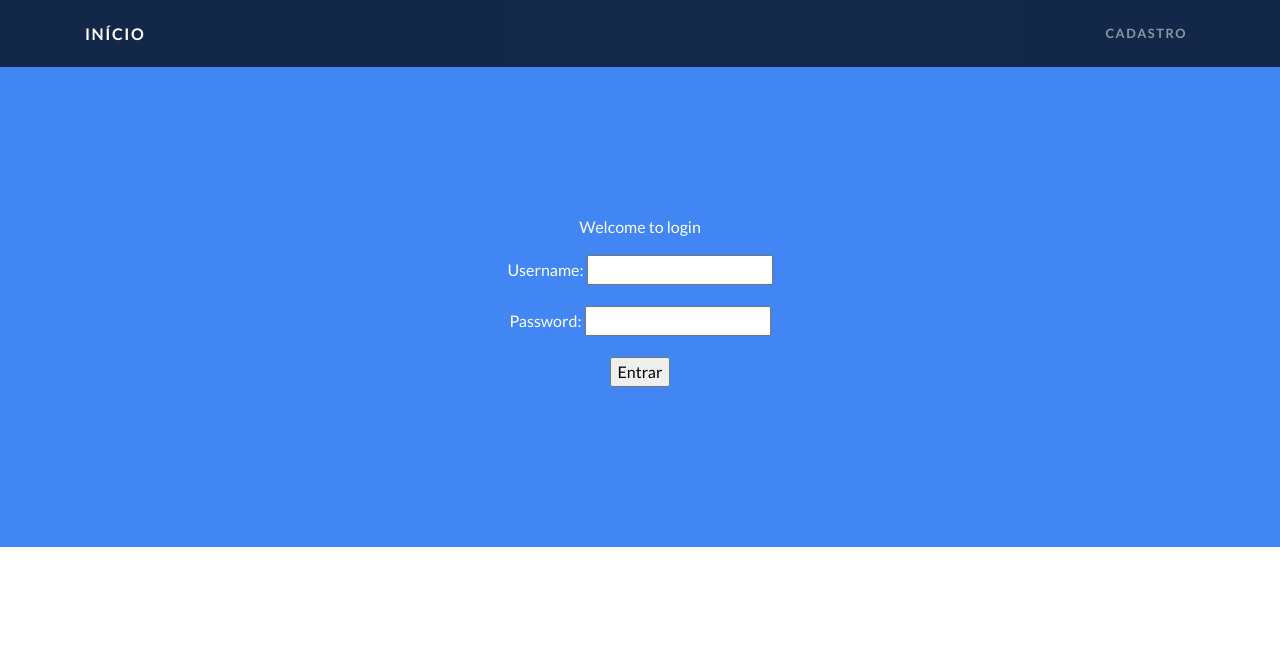
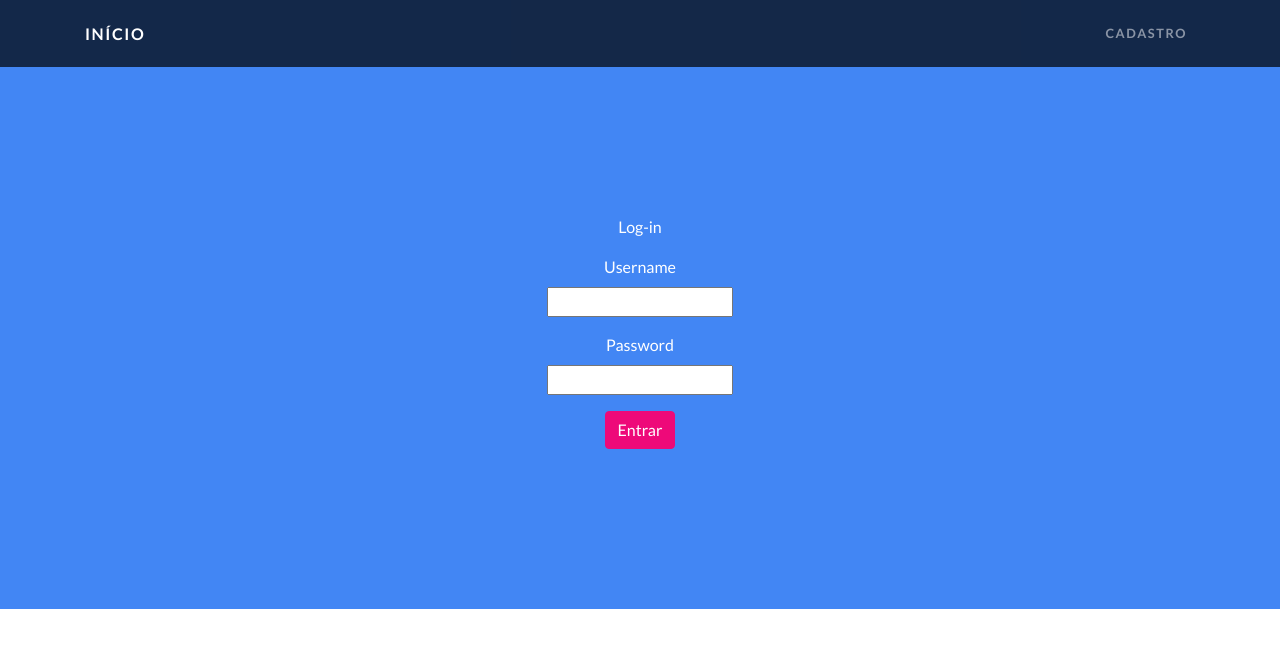
Before and after one commit to LICA-UFAL/djtwapp, a Django app: page /accounts/login/ in a window 1280 px wide. Shown: the top 648 px of the page. Run offline with Django 3.2, Linux system fonts and the light colour scheme; some libraries are stand-ins or nearby versions.

Commit message:
login changes

```diff
--- a/accounts/templates/accounts/login.html
+++ b/accounts/templates/accounts/login.html
@@ -2,11 +2,18 @@
 
 {% block content %}
 <div class="container text-center">
-	<p>Welcome to login</p>
+	<p class="text-center">Log-in</p>
 	<form action={{action_url}} method="POST">
 		{% csrf_token %}
-		{{form.as_p}}
-		<input type="submit" value="Entrar">
+		<div class="form-group">
+			<label>Username</label>
+			<p>{{ form.username }}</p>
+		</div>
+		<div class="form-group">
+			<label>Password</label>
+			<p>{{ form.password }}</p>
+		</div>
+		<button type="submit" class="btn btn-primary">Entrar</button>
 	</form>
 </div>
 {% endblock %}
```
Also changed, not shown: profiles/templates/profiles/index.html (+11 -3 lines).
